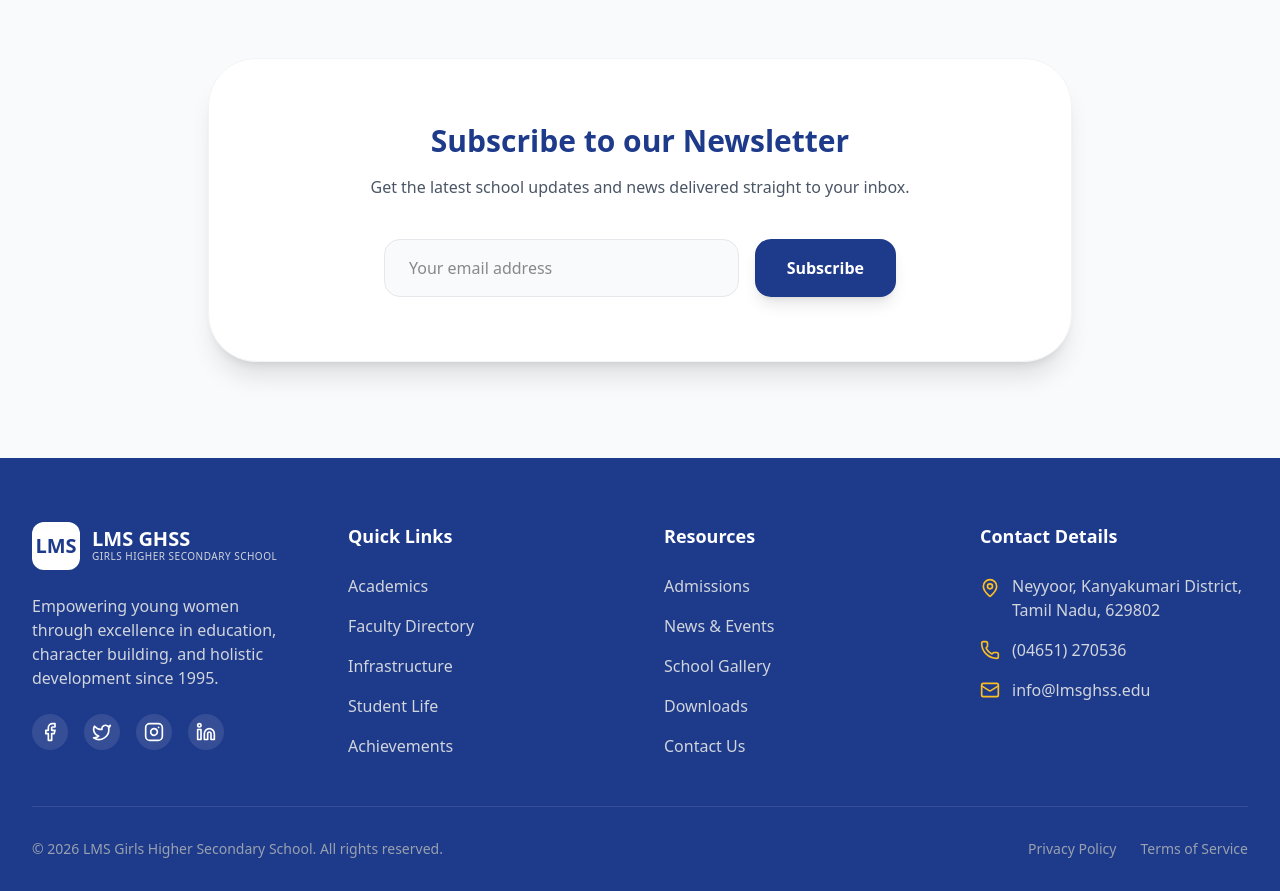
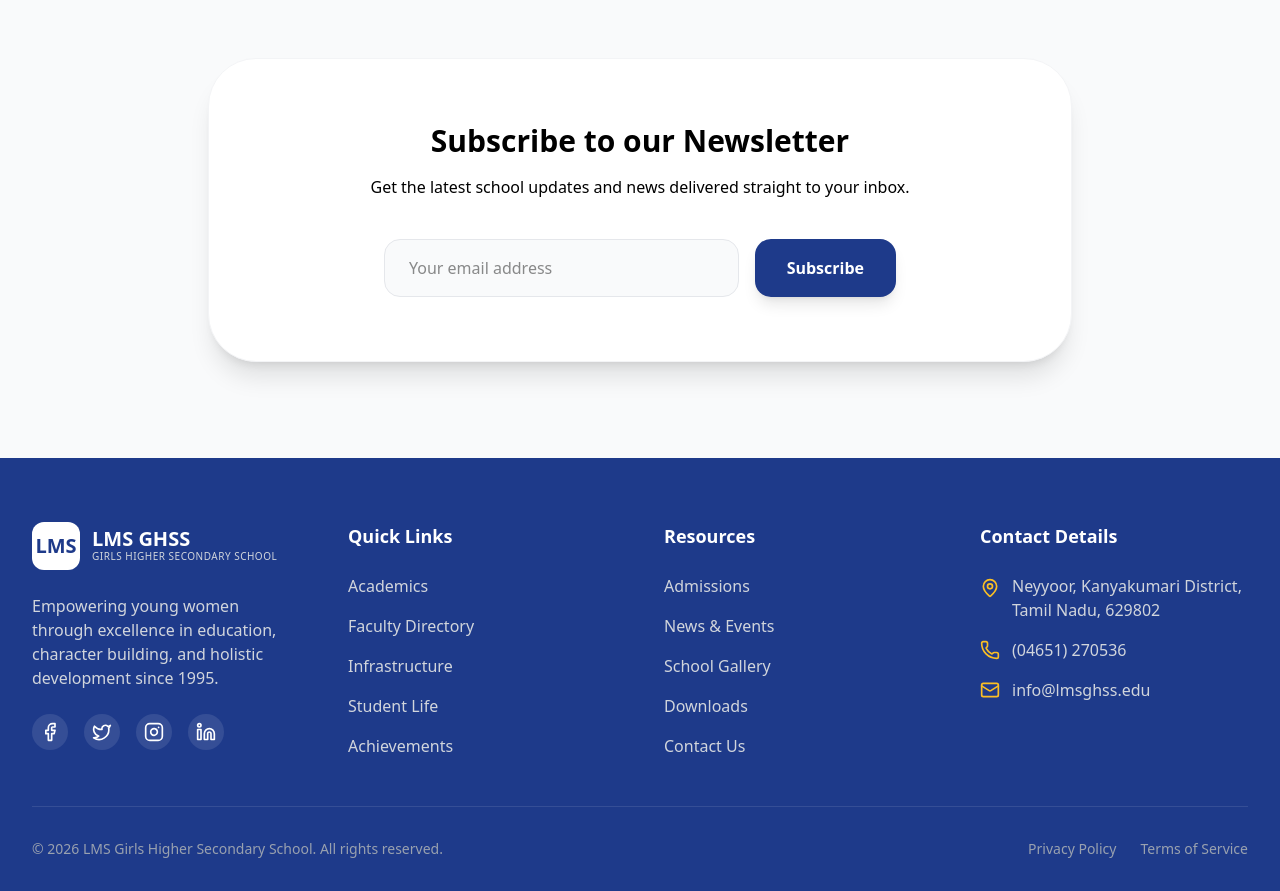
Before and after one commit to SAITEJA6122/lms-education-portal, a Next.js app: page /news in a window 1280 px wide. Shown: the part 1900-2791 px from the top of the page. Built offline with nearby package versions, Linux system fonts and the light colour scheme.

Commit message:
style: change newsletter text color to black

```diff
--- a/src/app/news/page.tsx
+++ b/src/app/news/page.tsx
@@ -168,8 +168,8 @@ export default function NewsPage() {
       <section className="py-24 bg-gray-50">
         <div className="max-w-4xl mx-auto px-4 text-center">
           <div className="bg-white p-12 md:p-16 rounded-[3rem] shadow-xl border border-gray-100">
-            <h2 className="text-3xl font-bold text-primary mb-4">Subscribe to our Newsletter</h2>
-            <p className="text-gray-600 mb-10">Get the latest school updates and news delivered straight to your inbox.</p>
+            <h2 className="text-3xl font-bold text-black mb-4">Subscribe to our Newsletter</h2>
+            <p className="text-black mb-10">Get the latest school updates and news delivered straight to your inbox.</p>
             <form className="flex flex-col sm:flex-row gap-4 max-w-lg mx-auto">
               <input
                 type="email"
```
